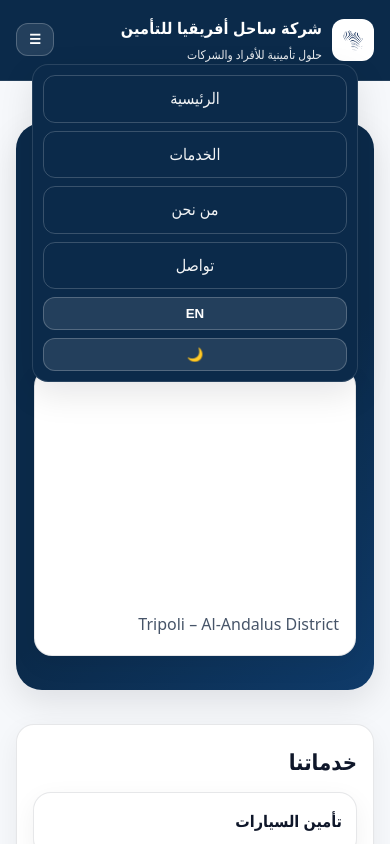
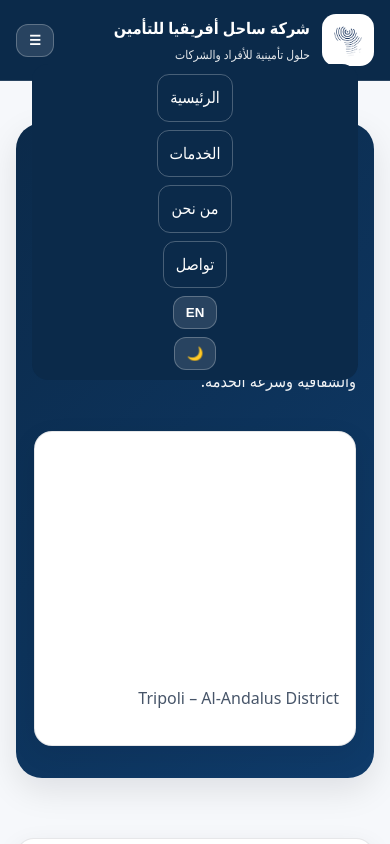
Before and after one commit to ALHSSIEN/sahel-africa, a plain HTML site: page index.html in a window 390 px wide. Both pictures are taken after a click on the button "Menu". Shown: the top 844 px of the page. Drawn offline with Linux system fonts and the light colour scheme.

Commit message:
Update style.css

```diff
--- a/assets/style.css
+++ b/assets/style.css
@@ -17,7 +17,7 @@
   --bg:#0b1220;
   --card:#0f172a;
   --text:#e5e7eb;
-  --muted:#9ca3af;
+  --muted:#cbd5e1;
   --brand:#0f2f66;
   --brand2:#3b82f6;
   --line:rgba(255,255,255,.12);
@@ -36,172 +36,167 @@ body{
   background:var(--bg);
   color:var(--text);
   line-height:1.85;
-  text-rendering:optimizeLegibility;
   -webkit-font-smoothing:antialiased;
 }
 button, a { -webkit-tap-highlight-color: transparent; }
-
-a{color:inherit}
+a{color:inherit;text-decoration:none}
 .wrap{max-width:1120px;margin:auto;padding:0 16px}
 
-/* ===== Header / Nav ===== */
+/* =========================
+   HEADER / NAV
+   ========================= */
 .topbar{
   background:var(--brand);
   color:#fff;
-  position:sticky;top:0;z-index:50;
-  border-bottom:1px solid rgba(255,255,255,.10);
+  position:sticky;
+  top:0;
+  z-index:50;
+  border-bottom:1px solid rgba(255,255,255,.12);
 }
 .nav{
-  display:flex;align-items:center;justify-content:space-between;
-  padding:14px 0;gap:12px;
+  display:flex;
+  align-items:center;
+  justify-content:space-between;
+  gap:12px;
+  padding:14px 0;
   position:relative;
 }
 .brand{
-  display:flex;align-items:center;gap:10px;
-  text-decoration:none;min-width:260px;
+  display:flex;
+  align-items:center;
+  gap:12px;
 }
 .brand img{
-  width:42px;height:42px;object-fit:contain;
-  border-radius:12px;background:#fff;padding:7px;
+  width:52px;
+  height:52px;
+  object-fit:contain;
+  border-radius:14px;
+  background:#fff;
+  padding:6px;
 }
-.brand .name{font-weight:900;letter-spacing:.2px}
-.brand .tag{font-size:12px;opacity:.92}
+[data-theme="dark"] .brand img{
+  background:rgba(255,255,255,.95);
+}
+.brand .name{font-weight:900}
+.brand .tag{font-size:12px;opacity:.9}
 
 .menu{
-  display:flex;gap:8px;align-items:center;flex-wrap:wrap;justify-content:flex-end;
+  display:flex;
+  gap:8px;
+  align-items:center;
 }
 .menu a{
-  text-decoration:none;
-  padding:8px 10px;border-radius:12px;
-  opacity:.95;
+  padding:8px 12px;
+  border-radius:12px;
 }
-.menu a:hover{background:rgba(255,255,255,.10)}
-.menu .pill{border:1px solid rgba(255,255,255,.20)}
+.menu a:hover{background:rgba(255,255,255,.12)}
+.menu .pill{border:1px solid rgba(255,255,255,.25)}
 
-.langBtn{
-  background:rgba(255,255,255,.10);
-  border:1px solid rgba(255,255,255,.22);
+.langBtn, .burger{
+  background:rgba(255,255,255,.12);
+  border:1px solid rgba(255,255,255,.25);
   color:#fff;
-  padding:8px 10px;border-radius:12px;
-  cursor:pointer;font-weight:900;
+  padding:8px 12px;
+  border-radius:12px;
+  cursor:pointer;
+  font-weight:900;
+}
+.burger{display:none}
+
+/* =========================
+   HERO
+   ========================= */
+.hero{padding:42px 0}
+.heroBox{
+  background:linear-gradient(135deg,#0b2a4a,#0f3b6a);
+  border-radius:26px;
+  padding:32px 18px;
+  color:#fff;
+  box-shadow:var(--shadow);
+}
+.heroGrid{
+  display:grid;
+  grid-template-columns:1.3fr .7fr;
+  gap:18px;
+}
+.hero h1{
+  margin:0 0 12px;
+  font-size:38px;
+}
+.hero p{color:rgba(255,255,255,.95)}
+
+.badge{
+  display:inline-block;
+  padding:8px 14px;
+  border-radius:999px;
+  background:#fff;
+  color:var(--brand);
+  font-weight:900;
+  margin-bottom:10px;
 }
 
-.burger{
-  display:none;
-  background:rgba(255,255,255,.10);
-  border:1px solid rgba(255,255,255,.22);
-  color:#fff;
-  padding:8px 12px;border-radius:12px;
-  cursor:pointer;font-weight:900;
-}
-
-/* ===== Hero ===== */
-.hero{padding:42px 0 16px}
-.heroBox{
-  background:linear-gradient(135deg, #0b2a4a 0%, #0b2a4a 58%, #0f3b6a 100%);
-  color:#fff;border-radius:26px;
-  padding:34px 18px;
-  box-shadow:var(--shadow);
-  overflow:hidden;
-}
-.heroGrid{display:grid;grid-template-columns:1.3fr .7fr;gap:18px;align-items:center}
-.hero h1{margin:0 0 10px;font-size:36px;line-height:1.15}
-.hero p{margin:0;color:rgba(255,255,255,.92);max-width:62ch;line-height:1.9}
-
+/* =========================
+   SECTIONS / CARDS
+   ========================= */
 .section{padding:18px 0}
 .card{
   background:var(--card);
   border:1px solid var(--line);
   border-radius:var(--radius);
-  box-shadow:0 8px 26px rgba(2,6,23,.06);
+  box-shadow:0 8px 26px rgba(2,6,23,.08);
 }
 .card:hover{transform:translateY(-2px)}
 .pad{padding:16px}
-.h2{font-size:22px;margin:0 0 10px}
+
+.h2{margin:0 0 10px;font-size:22px}
 .muted{color:var(--muted)}
 
 .grid4{display:grid;grid-template-columns:repeat(4,1fr);gap:12px}
-.grid3{display:grid;grid-template-columns:repeat(3,1fr);gap:12px}
-.grid2{display:grid;grid-template-columns:repeat(2,1fr);gap:12px}
+.tile{padding:14px}
+.tile h3{margin:0 0 6px}
+.tile p{margin:0;color:var(--muted)}
 
-.tile{padding:14px}
-.tile h3{margin:0 0 6px;font-size:16px}
-.tile p{margin:0;color:var(--muted);font-size:14px;line-height:1.9}
-.tile a{display:inline-block;margin-top:8px;color:var(--brand2);font-weight:800;text-decoration:none}
-.tile a:hover{text-decoration:underline}
-
-.pageTitle{padding:18px 0 6px}
-.pageTitle h1{margin:0;font-size:28px}
-.breadcrumb{color:var(--muted);font-size:13px;margin-top:6px}
-
-.list{margin:0;padding:0 18px;line-height:2;color:var(--muted)}
-.form{padding:16px}
-.field{display:grid;gap:6px;margin-bottom:10px}
-label{font-weight:800;font-size:13px}
-input, textarea{
-  width:100%;
-  padding:11px 12px;
-  border-radius:14px;
-  border:1px solid rgba(15,23,42,.16);
-  outline:none;
-  font-family:inherit;
-  background:var(--card);
-  color:var(--text);
-}
-input:focus, textarea:focus{
-  border-color:rgba(59,130,246,.45);
-  box-shadow:0 0 0 4px rgba(59,130,246,.12)
-}
-textarea{min-height:120px;resize:vertical}
-
-hr.sep{border:none;border-top:1px solid var(--line);margin:16px 0}
-.footer{padding:18px 0 28px;color:var(--muted)}
-.footerGrid{display:flex;justify-content:space-between;gap:10px;flex-wrap:wrap}
-
-.badge{
-  display:inline-flex;align-items:center;gap:8px;
-  padding:8px 10px;border-radius:999px;
-  border:1px solid var(--line);
-  background:var(--card);
-  font-weight:900;color:var(--brand);
-  margin-bottom:10px;
+[data-theme="dark"] .card,
+[data-theme="dark"] .tile{
+  background:#0f172a;
+  color:#e5e7eb;
 }
 
-/* ===== Mobile ===== */
-@media (max-width: 950px){
+/* =========================
+   FOOTER
+   ========================= */
+.footer{padding:20px 0;color:var(--muted)}
+.footerGrid{
+  display:flex;
+  justify-content:space-between;
+  flex-wrap:wrap;
+  gap:10px;
+}
+.sep{border:none;border-top:1px solid var(--line);margin:16px 0}
+
+/* =========================
+   MOBILE
+   ========================= */
+@media (max-width:950px){
   .heroGrid{grid-template-columns:1fr}
   .grid4{grid-template-columns:repeat(2,1fr)}
-  .grid3{grid-template-columns:repeat(2,1fr)}
-  .brand{min-width:auto}
-  .hero h1{font-size:32px}
 }
-
-@media (max-width: 850px){
+@media (max-width:850px){
   .burger{display:inline-flex}
   .menu{
     display:none;
     position:absolute;
     top:64px;
-    left:16px;right:16px;
+    left:16px;
+    right:16px;
     background:var(--brand);
-    border:1px solid rgba(255,255,255,.12);
     border-radius:16px;
     padding:10px;
-    gap:8px;
-    box-shadow:var(--shadow);
+    flex-direction:column;
   }
-  .menu.open{
-    display:flex;
-    flex-direction:column;
-    align-items:stretch;
-  }
-  .menu a, .menu button{
-    width:100%;
-    text-align:center;
-  }
+  .menu.open{display:flex}
 }
-
-@media (max-width: 520px){
-  .grid4,.grid3,.grid2{grid-template-columns:1fr}
-  .hero h1{font-size:28px}
+@media (max-width:520px){
+  .grid4{grid-template-columns:1fr}
+  .hero h1{font-size:30px}
 }
```
